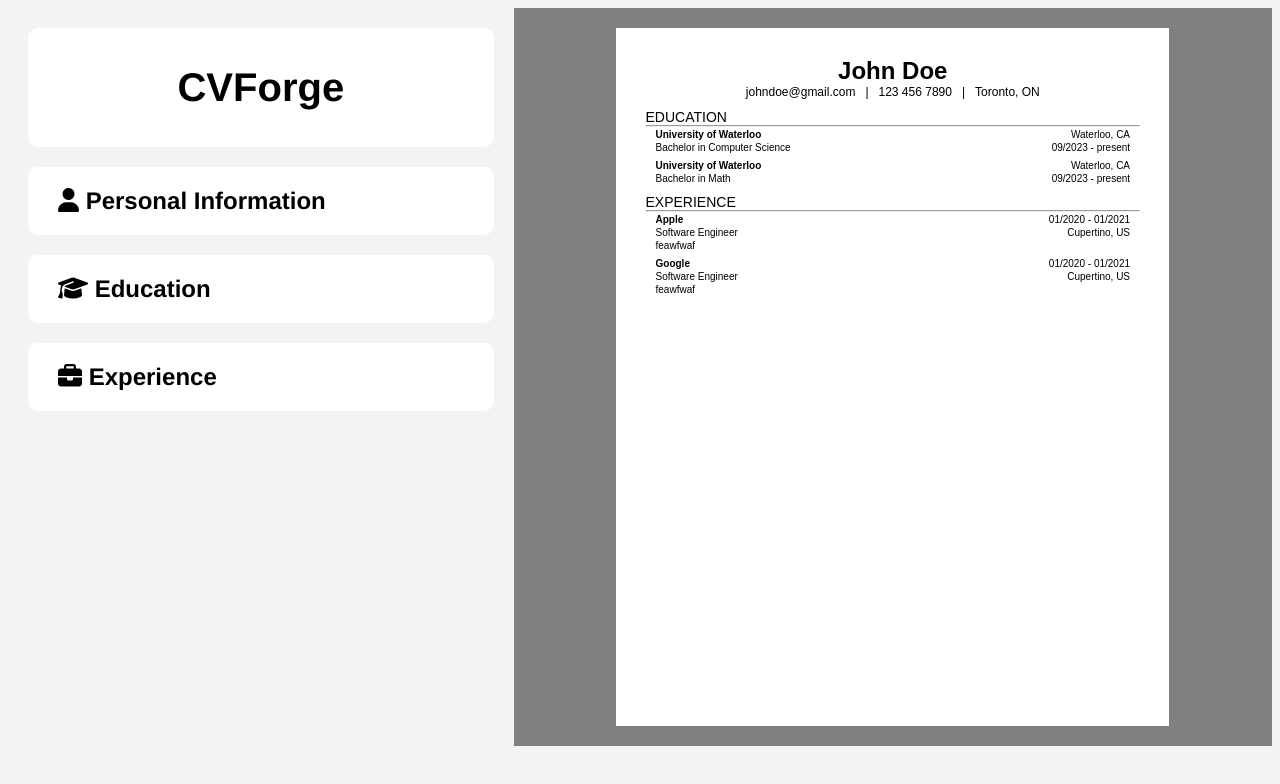
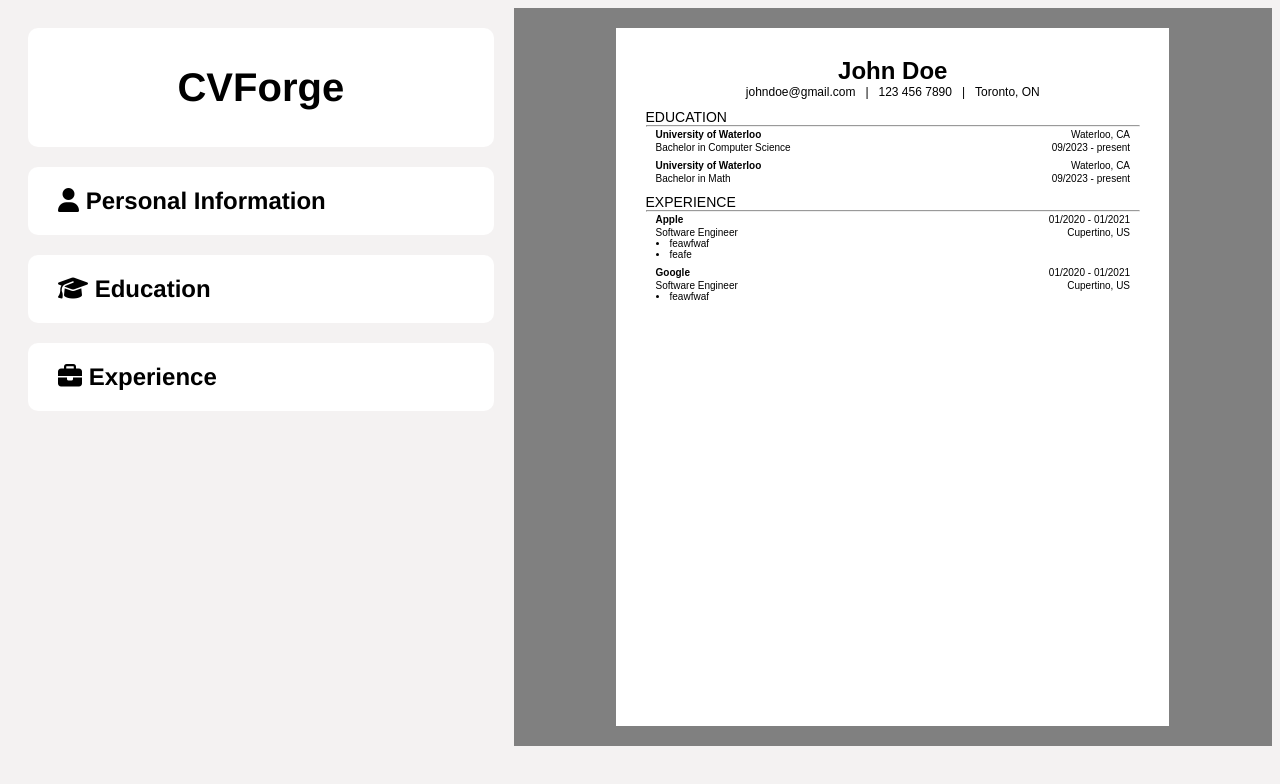
Before and after one commit to gavinxue050705/CVForge, a React (Vite) app: page / in a window 1280 px wide. Shown: the top 784 px of the page. Built offline with nearby package versions, Linux system fonts and the light colour scheme; a web font is replaced by a local one.

Commit message:
Implemented bullet point display feature

```diff
--- a/public/sample-data.jsx
+++ b/public/sample-data.jsx
@@ -29,7 +29,7 @@ const sampleData = {
       company: "Apple",
       position: "Software Engineer",
       location: "Cupertino, US",
-      description: "feawfwaf",
+      description: "feawfwaf\nfeafe",
       startDate: "01/2020",
       endDate: "01/2021",
     },
--- /dev/null
+++ b/src/components/BulletPoints.jsx
@@ -0,0 +1,14 @@
+function BulletPoints({ text }) {
+  const lines = text
+    .replace(/\r\n/g, "\n")
+    .split("\n")
+    .filter((line) => line);
+
+  const list = [];
+  for (let i = 0; i < lines.length; i++) {
+    list.push(<li key={i}>{lines[i]}</li>);
+  }
+  return list;
+}
+
+export default BulletPoints;
--- a/src/components/experience/ExperienceSection.jsx
+++ b/src/components/experience/ExperienceSection.jsx
@@ -1,3 +1,5 @@
+import BulletPoints from "../BulletPoints";
+
 function ExperienceSection({
   company,
   position,
@@ -6,22 +8,6 @@ function ExperienceSection({
   startDate,
   endDate,
 }) {
-  function BulletPoints({ text }) {
-    console.log(text);
-    const newLine = text.indexOf("\n");
-    if (newLine !== -1) {
-      const nextLine = BulletPoints(text.substring(newLine));
-      return (
-        <>
-          <p>{text.substring(0, newLine + 1)}</p>
-          <br />
-          {nextLine}
-        </>
-      );
-    } else {
-      return <p>{text}</p>;
-    }
-  }
   return (
     <div className="resume-subsection">
       <div className="row-subsection">
--- a/src/styles/Resume.css
+++ b/src/styles/Resume.css
@@ -52,3 +52,8 @@
     font-size: 10px;
     margin: 2px 0 0 0;
 }
+
+.bullet-points p {
+    white-space: pre-line;
+    display: list-item;
+}
```
